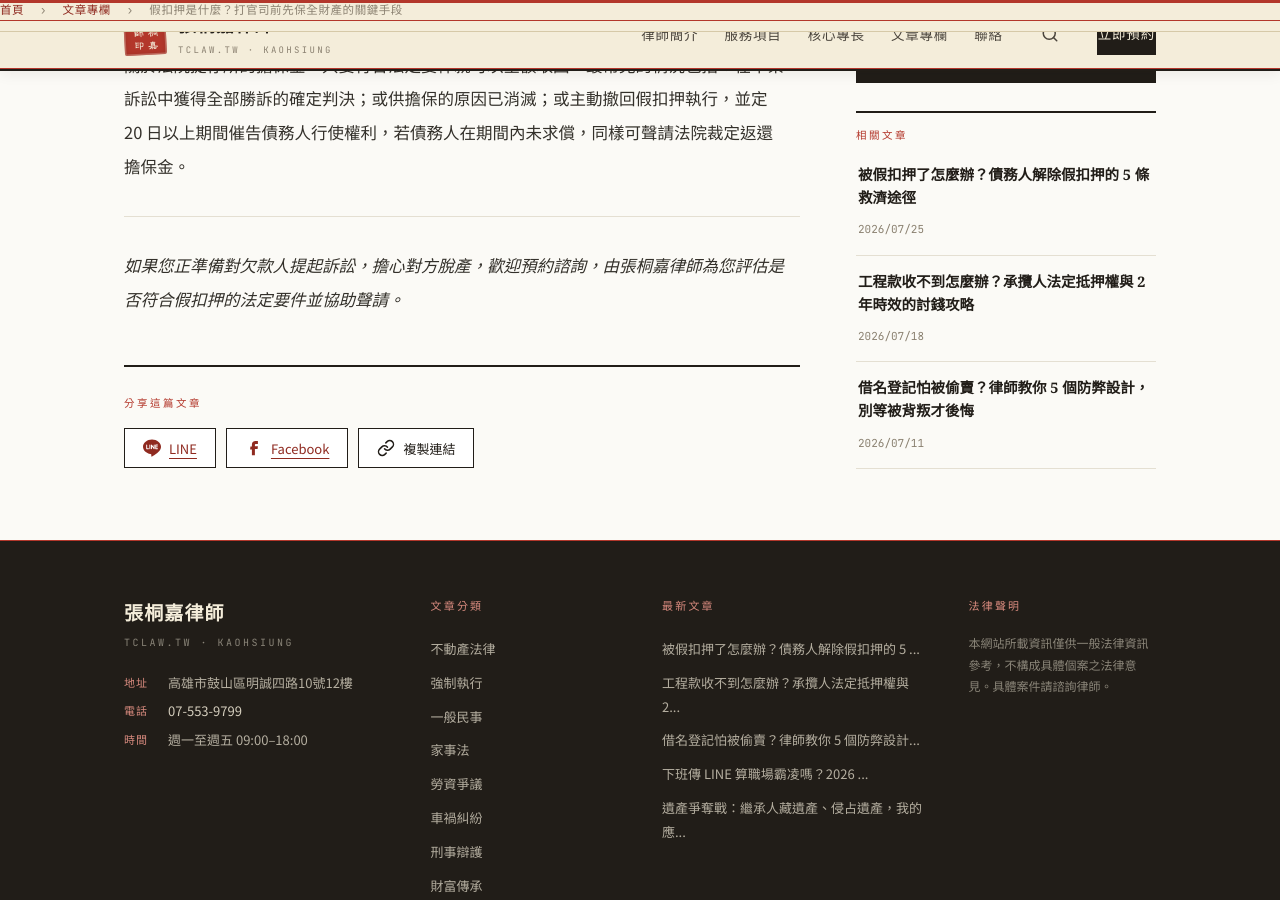
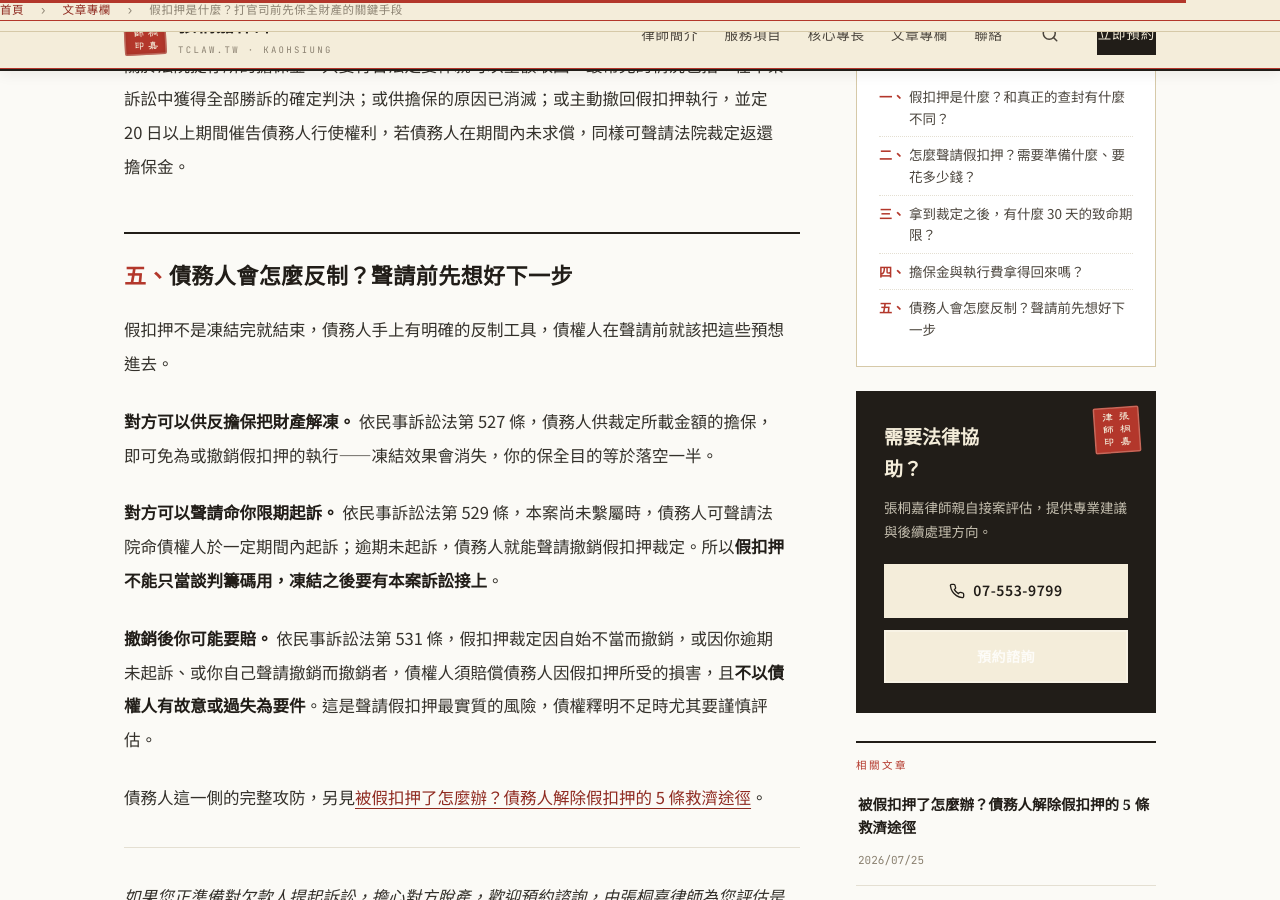
Before and after one commit to let0448/tclaw.tw, a Jekyll site: the page built from _posts/2026-03-14-provisional-attachment-legal-guide.md, in a window 1280 px wide and 900 px high, scrolled down 2992 px. Built offline with Jekyll 4.4.1, drawn with Linux system fonts in a browser that asks for light colours; some of the changed text lies outside the part shown.

Commit message:
update: 假扣押(債權人視角)補入「債務人會怎麼反制」段並回連債務人篇
- 補民訴 527 反擔保、529 限期起訴、531 無過失賠償三項債權人風險
- 與 2026-07-25 債務人篇形成雙向內鏈

Co-Authored-By: Claude Opus 4.8 <noreply@anthropic.com>
Claude-Session: https://claude.ai/code/session_018VqJVBiRpWksaucf1ACS59

```diff
--- a/_posts/2026-03-14-provisional-attachment-legal-guide.md
+++ b/_posts/2026-03-14-provisional-attachment-legal-guide.md
@@ -49,6 +49,18 @@ category: 強制執行
 
 關於法院提存所的擔保金，只要符合法定要件就可以全額取回。最常見的情況包括：在本案訴訟中獲得全部勝訴的確定判決；或供擔保的原因已消滅；或主動撤回假扣押執行，並定 20 日以上期間催告債務人行使權利，若債務人在期間內未求償，同樣可聲請法院裁定返還擔保金。
 
+## 債務人會怎麼反制？聲請前先想好下一步
+
+假扣押不是凍結完就結束，債務人手上有明確的反制工具，債權人在聲請前就該把這些預想進去。
+
+**對方可以供反擔保把財產解凍。** 依民事訴訟法第 527 條，債務人供裁定所載金額的擔保，即可免為或撤銷假扣押的執行——凍結效果會消失，你的保全目的等於落空一半。
+
+**對方可以聲請命你限期起訴。** 依民事訴訟法第 529 條，本案尚未繫屬時，債務人可聲請法院命債權人於一定期間內起訴；逾期未起訴，債務人就能聲請撤銷假扣押裁定。所以**假扣押不能只當談判籌碼用，凍結之後要有本案訴訟接上**。
+
+**撤銷後你可能要賠。** 依民事訴訟法第 531 條，假扣押裁定因自始不當而撤銷，或因你逾期未起訴、或你自己聲請撤銷而撤銷者，債權人須賠償債務人因假扣押所受的損害，且**不以債權人有故意或過失為要件**。這是聲請假扣押最實質的風險，債權釋明不足時尤其要謹慎評估。
+
+債務人這一側的完整攻防，另見[被假扣押了怎麼辦？債務人解除假扣押的 5 條救濟途徑](/articles/defending-provisional-attachment-legal-guide/)。
+
 ---
 
 *如果您正準備對欠款人提起訴訟，擔心對方脫產，歡迎預約諮詢，由張桐嘉律師為您評估是否符合假扣押的法定要件並協助聲請。*
```
